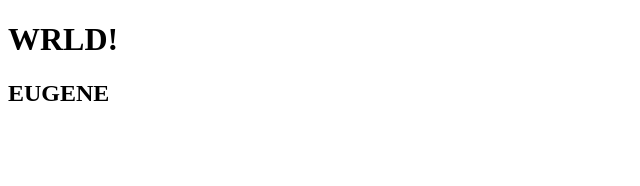
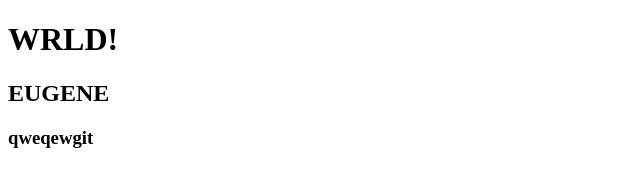
Before and after one commit to L1EugeneT/EugeneT, a plain HTML site: page index.html in a window 1280 px wide. Shown: the whole page, without its empty margins (0-640 px from the left). Drawn offline with Linux system fonts and the light colour scheme.

Commit message:
add h3 in new branch

```diff
--- a/index.html
+++ b/index.html
@@ -8,5 +8,6 @@
 <body>
     <h1>WRLD!</h1>
     <h2>EUGENE</h2>
+    <h3>qweqewgit</h3>
 </body>
 </html>
```
